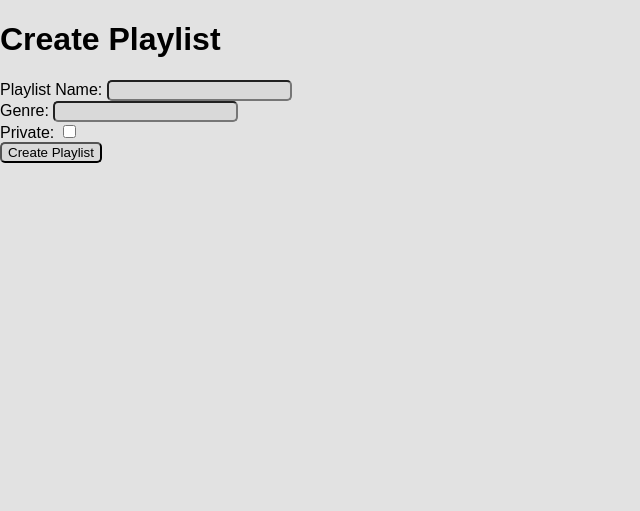
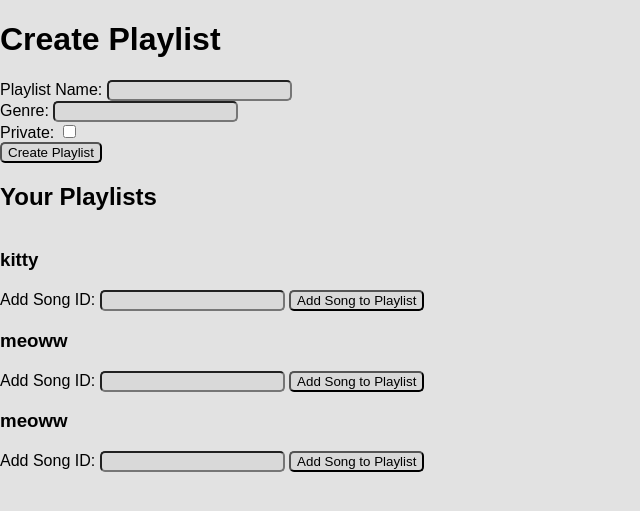
Before and after one commit to MahtaMirzaei/Vibes, a Flask app: page /create_playlist in a window 1280 px wide. Shown: the top 511 px of the page, without its empty margins (0-640 px from the left). Run offline with Flask 3, Linux system fonts and the light colour scheme; a user stored in the database is signed in; data comes from the database, SQL or seed files in the repository; both versions use the stored data as it was after the commit.

Commit message:
feat(): adding songs to play lists finished.

```diff
--- a/app.py
+++ b/app.py
@@ -136,6 +136,12 @@ with sqlite3.connect("database.db") as connect:
         """
         INSERT OR IGNORE  INTO TRANSACTIONS (transaction_id, user_id, recipient_id, date, amount)
         VALUES ('0', '1', '2', '2/2/2', 1000 )
+    """
+    )
+    connect.execute(
+        """
+        INSERT OR IGNORE  INTO playlists (playlist_id, creator_id, playlist_name, genre, is_private)
+        VALUES ('0', '1', 'kitty', 'haappy', 0 )
     """
     )
 
@@ -903,9 +909,9 @@ def buy_ticket():
 
 @app.route("/create_playlist", methods=["GET", "POST"])
 def create_playlist():
-    if "user_id" in session:
-        user_id = session["user_id"]
-        if request.method == "POST":
+    if request.method == "POST":
+        if "user_id" in session:
+            user_id = session["user_id"]
             playlist_name = request.form["playlist_name"]
             genre = request.form["genre"]
             is_private = request.form.get("is_private") == "on"
@@ -919,21 +925,35 @@ def create_playlist():
                     )
                     connect.commit()
                     flash("Playlist successfully created.")
-                    return redirect(url_for("user"))
+                    return redirect(url_for("create_playlist"))
             except Exception as e:
                 logging.error(f"Error creating playlist: {e}")
                 flash("An error occurred while creating the playlist.")
 
+    if "user_id" in session:
+        user_id = session["user_id"]
         try:
             with sqlite3.connect("database.db") as connect:
                 cursor = connect.cursor()
                 cursor.execute(
                     "SELECT playlist_id, playlist_name FROM playlists WHERE creator_id = ?",
-                    (user_id,),
+                    (user_id,)
                 )
                 playlists = cursor.fetchall()
 
-            return render_template("create_playlist.html", playlists=playlists)
+                def get_songs_in_playlist(playlist_id):
+                    cursor.execute(
+                        """
+                        SELECT songs.song_id, songs.name, songs.genre, songs.duration
+                        FROM songs
+                        INNER JOIN playlist_songs ON songs.song_id = playlist_songs.song_id
+                        WHERE playlist_songs.playlist_id = ?
+                        """,
+                        (playlist_id,)
+                    )
+                    return cursor.fetchall()
+
+            return render_template("create_playlist.html", playlists=playlists, get_songs_in_playlist=get_songs_in_playlist)
 
         except Exception as e:
             logging.error(f"Error fetching playlists: {e}")
@@ -945,6 +965,33 @@ def create_playlist():
         return redirect(url_for("home_page"))
 
 
+@app.route("/add_song_to_playlist", methods=["POST"])
+def add_song_to_playlist():
+    if "user_id" in session:
+        playlist_id = request.form["playlist_id"]
+        song_id = request.form["song_id"]
+
+        try:
+            with sqlite3.connect("database.db") as connect:
+                cursor = connect.cursor()
+                cursor.execute(
+                    "INSERT INTO playlist_songs (playlist_id, song_id) VALUES (?, ?)",
+                    (playlist_id, song_id)
+                )
+                connect.commit()
+                flash("Song successfully added to the playlist.")
+                return redirect(url_for("create_playlist"))
+
+        except Exception as e:
+            logging.error(f"Error adding song to playlist: {e}")
+            flash("An error occurred while adding the song to the playlist.")
+            return redirect(url_for("create_playlist"))
+
+    else:
+        flash("You are not authorized to access this page.")
+        return redirect(url_for("home_page"))
+
+
 
 if __name__ == "__main__":
     app.run(debug=True)
--- a/templates/create_playlist.html
+++ b/templates/create_playlist.html
@@ -1,17 +1,14 @@
 <!DOCTYPE html>
 <html lang="en">
 <head>
-    <link
-    rel="stylesheet"
-    type="text/css"
-    href="{{ url_for('static', filename='css/style.css') }}"
-  />
+    <link rel="stylesheet" type="text/css" href="{{ url_for('static', filename='css/style.css') }}">
     <meta charset="UTF-8">
     <meta name="viewport" content="width=device-width, initial-scale=1.0">
     <title>Create Playlist</title>
 </head>
 <body>
     <h1>Create Playlist</h1>
+
     <form action="{{ url_for('create_playlist') }}" method="POST">
         <label for="playlist_name">Playlist Name:</label>
         <input type="text" id="playlist_name" name="playlist_name" required><br>
@@ -24,5 +21,26 @@
 
         <button type="submit">Create Playlist</button>
     </form>
+
+    <h2>Your Playlists</h2>
+    <div class="playlist-container">
+        {% for playlist in playlists %}
+        <div class="playlist">
+            <h3>{{ playlist[1] }}</h3>
+            <ul>
+                {% for song in get_songs_in_playlist(playlist[0]) %}
+                <li>{{ song[1] }} - {{ song[2] }} - {{ song[3] }}</li>
+                {% endfor %}
+            </ul>
+            <form action="{{ url_for('add_song_to_playlist') }}" method="POST">
+                <input type="hidden" name="playlist_id" value="{{ playlist[0] }}">
+                <label for="song_id">Add Song ID:</label>
+                <input type="text" id="song_id" name="song_id" required>
+                <button type="submit">Add Song to Playlist</button>
+            </form>
+        </div>
+        {% endfor %}
+    </div>
+
 </body>
 </html>
```
Also changed, not shown: database.db.
